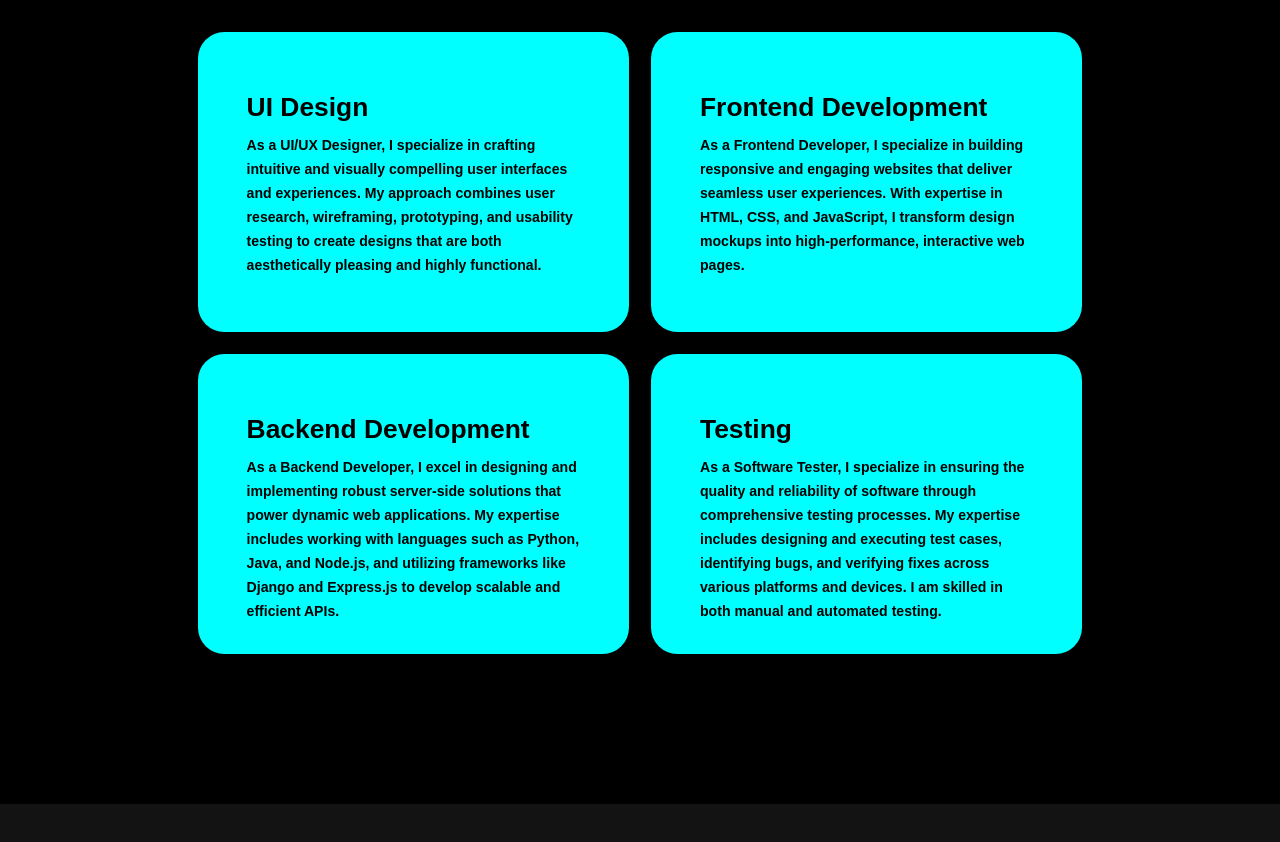
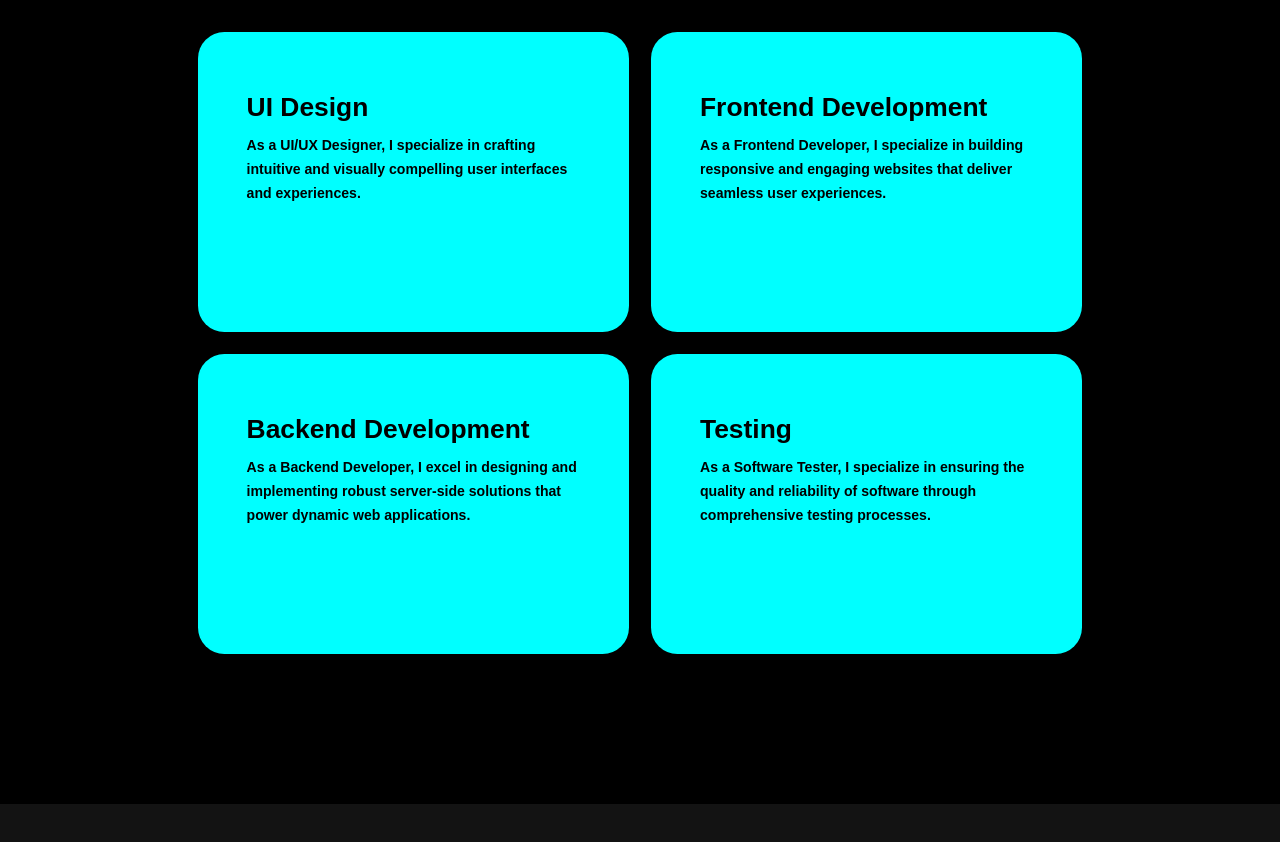
Before and after one commit to rashirajasinghe/Responsive-portfolio, a plain HTML site: page index.html in a window 1280 px wide. Shown: the part 2781-3623 px from the top of the page. Drawn offline with nearby package versions, Linux system fonts and the light colour scheme.

Commit message:
Update index.html

```diff
--- a/index.html
+++ b/index.html
@@ -138,9 +138,7 @@
             <h4>UI Design</h4>
             <p>
               As a UI/UX Designer, I specialize in crafting intuitive and visually compelling user
-              interfaces and experiences. My approach combines user research, wireframing, prototyping,
-              and usability testing to create designs that are both aesthetically pleasing and highly
-              functional.
+              interfaces and experiences.
             </p>
           </div>
         </div>
@@ -149,8 +147,7 @@
             <h4>Frontend Development</h4>
             <p>
               As a Frontend Developer, I specialize in building responsive and engaging websites that
-              deliver seamless user experiences. With expertise in HTML, CSS, and JavaScript, I
-              transform design mockups into high-performance, interactive web pages.
+              deliver seamless user experiences.
 
             </p>
           </div>
@@ -160,9 +157,7 @@
             <h4>Backend Development</h4>
             <p>
               As a Backend Developer, I excel in designing and implementing robust server-side solutions
-              that power dynamic web applications. My expertise includes working with languages such as
-              Python, Java, and Node.js, and utilizing frameworks like Django and Express.js to develop
-              scalable and efficient APIs.
+              that power dynamic web applications.
             </p>
           </div>
         </div>
@@ -171,9 +166,7 @@
             <h4>Testing</h4>
             <p>
               As a Software Tester, I specialize in ensuring the quality and reliability of software
-              through comprehensive testing processes. My expertise includes designing and executing
-              test cases, identifying bugs, and verifying fixes across various platforms and devices.
-              I am skilled in both manual and automated testing.
+              through comprehensive testing processes.
 
             </p>
           </div>
```
